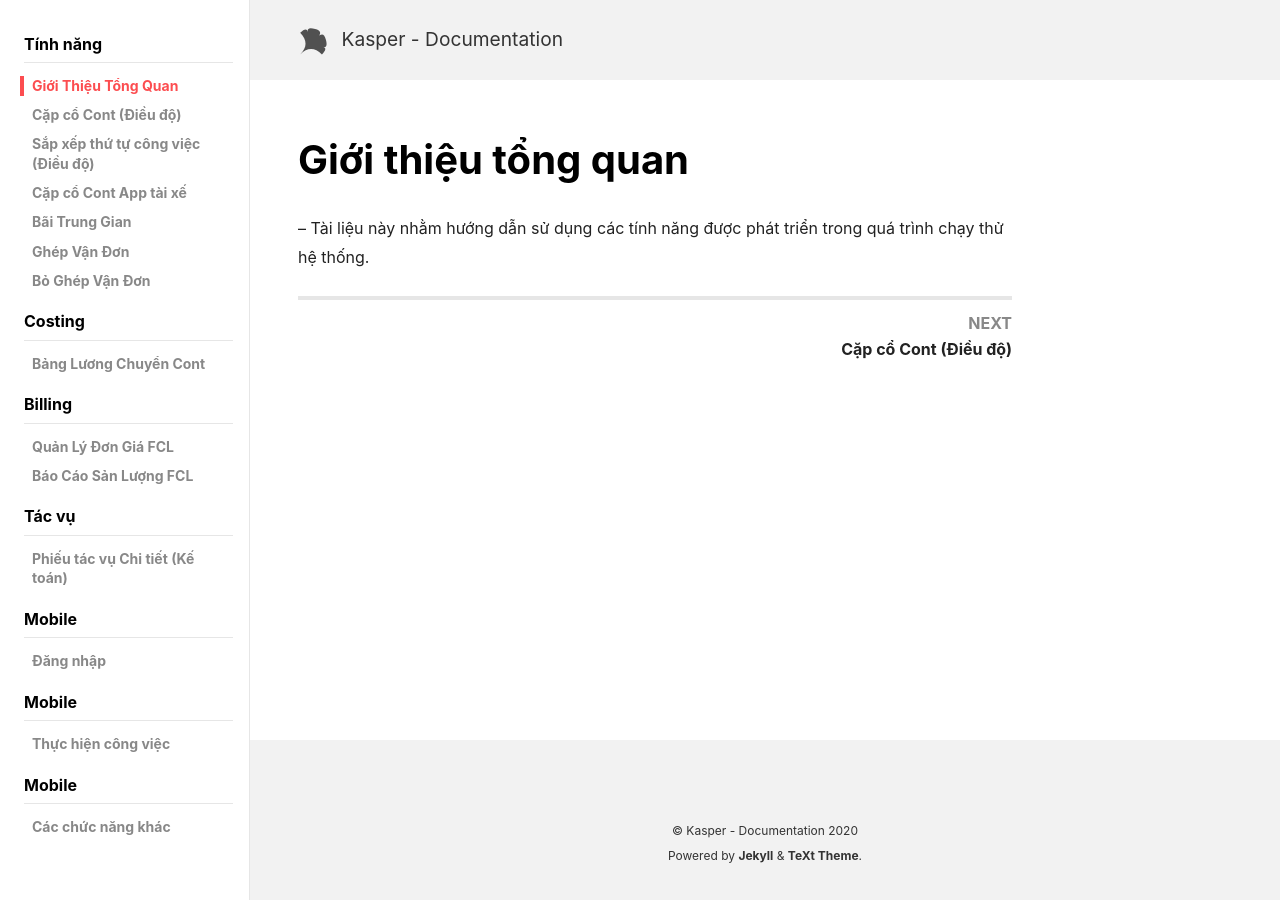
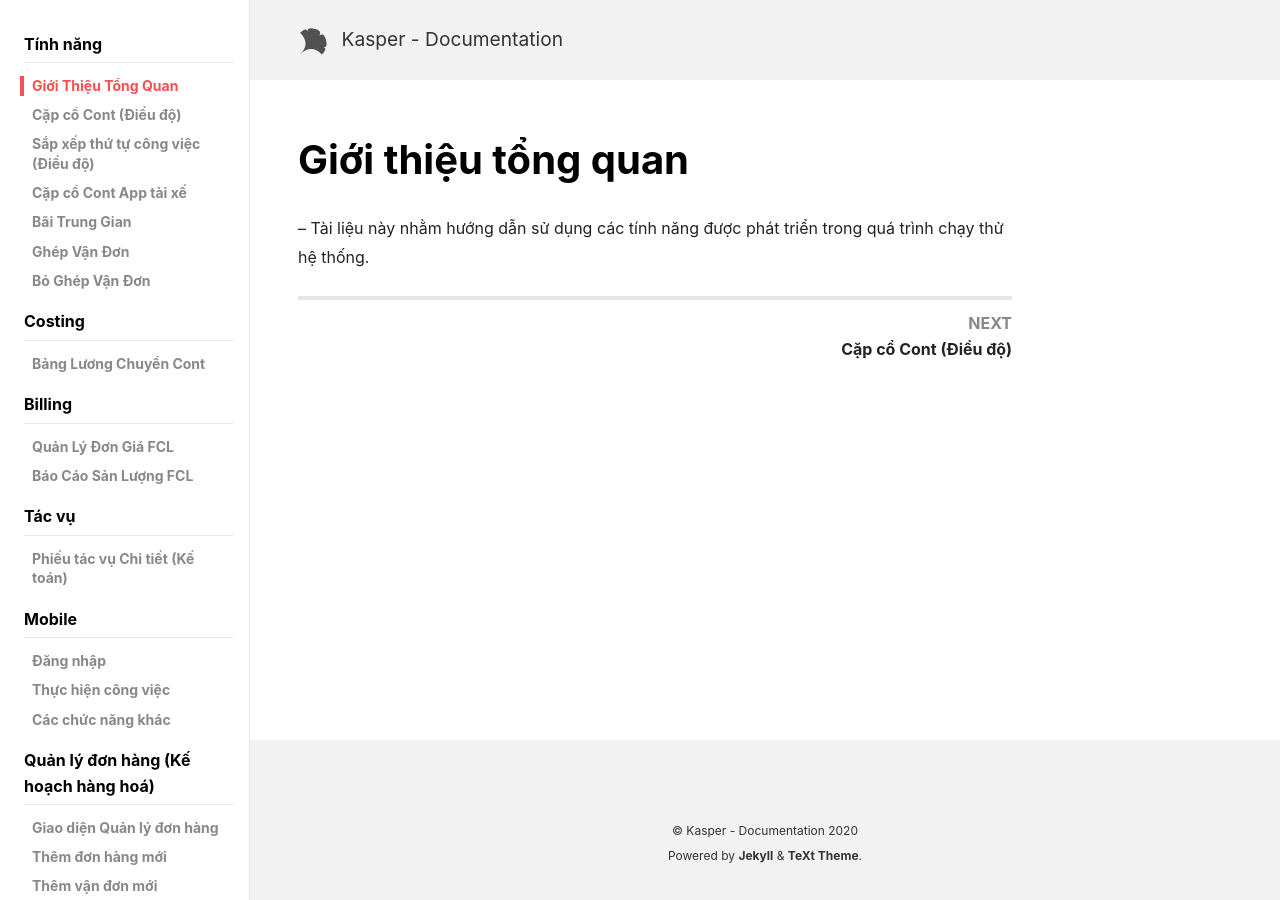
Before and after one commit to kasperrepo/kasperlitedocs, a Jekyll site: the page built from docs/_docs/en/IntroductionFeature.md, in a window 1280 px wide. Built offline with Jekyll 4.4.1, drawn with Linux system fonts in a browser that asks for light colours; nearby versions of some CDN libraries; the list of posts is cut into pages by our own code.

Commit message:
thay hinh

```diff
--- a/_data/navigation.yml
+++ b/_data/navigation.yml
@@ -42,15 +42,21 @@
     children:
       - title: Phiếu tác vụ Chi tiết (Kế toán)
         url: /phieu-tac-vu-chi-tiet
+
   - title: Mobile
     children:
       - title: Đăng nhập
-        url: /mobile/dang-nhap
-  - title: Mobile
+        url: /dang-nhap
+      - title: Thực hiện công việc
+        url: /thuc-hien-cong-viec
+      - title: Các chức năng khác
+        url: /cac-chuc-nang-khac
+
+  - title: Quản lý đơn hàng (Kế hoạch hàng hoá)
     children:
-      - title: Thực hiện công việc
-        url: /mobile/Thuc-hien-cong-viec
-  - title: Mobile
-    children:
-      - title: Các chức năng khác
-        url: /mobile/Thuc-hien-cong-viec
+      - title: Giao diện Quản lý đơn hàng
+        url: /giao-dien-quan-ly-don-hang
+      - title: Thêm đơn hàng mới
+        url: /them-don-hang-moi
+      - title: Thêm vận đơn mới
+        url: /them-van-hang-moi
```
Also changed, not shown: docs/_docs/en/mobile/1.0-signin.md (+2 -2 lines), docs/_docs/en/mobile/1.1-process.md (+2 -2 lines), docs/_docs/en/mobile/1.2-function.md (+71 -0 lines), assets/mobile/function/mobile-change-password-1.png (added), assets/mobile/function/mobile-change-password-2.png (added), assets/mobile/function/mobile-function-gps-1.png (added), assets/mobile/function/mobile-salary-1.png (added), assets/mobile/function/mobile-salary-2.png (added), 1 other file.
